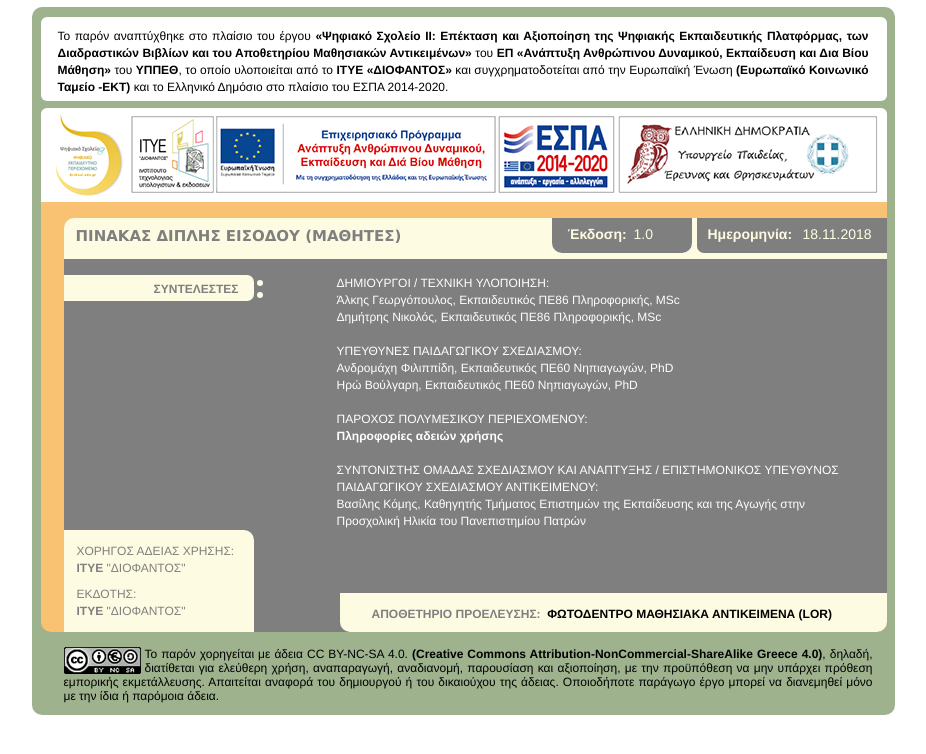
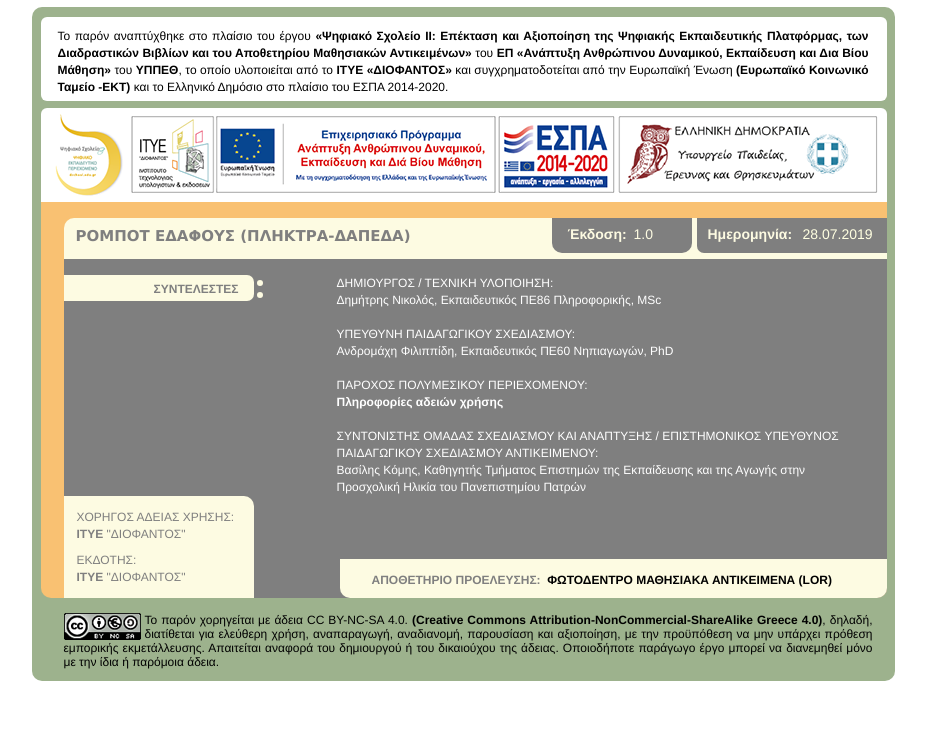
Before and after one commit to photodentro/eprobotmymat, a plain HTML site: page credits/index_DS_II.html in a window 1280 px wide. Shown: the whole page, without its empty margins (177-1103 px from the left). Drawn offline with Linux system fonts and the light colour scheme; a script that the page names is missing.

```diff
--- a/credits/index_DS_II.html
+++ b/credits/index_DS_II.html
@@ -38,7 +38,7 @@
     <div class="rounded-corners clearfix colelem" id="u240"><!-- column -->
      <div class="rounded-corners clearfix colelem" id="u566"><!-- group -->
       <div class="clearfix grpelem" id="u189-4"><!-- content -->
-       <p>ΠΙΝΑΚΑΣ ΔΙΠΛΗΣ ΕΙΣΟΔΟΥ (ΜΑΘΗΤΕΣ)</p>
+       <p>ΡΟΜΠΟΤ ΕΔΑΦΟΥΣ (ΠΛΗΚΤΡΑ-ΔΑΠΕΔΑ)</p>
       </div>
       <div class="rounded-corners clearfix grpelem" id="u607"><!-- group -->
        <div class="clearfix grpelem" id="u616-4"><!-- content -->
@@ -53,7 +53,7 @@
         <p>Ημερομηνία:</p>
        </div>
        <div class="clearfix grpelem" id="u604-4"><!-- content -->
-        <p>18.11.2018</p>
+        <p>28.07.2019</p>
        </div>
       </div>
      </div>
@@ -63,13 +63,11 @@
        <div class="position_content" id="u234_position_content">
         <div class="clearfix colelem" id="pu194-23"><!-- group -->
          <div class="clearfix grpelem" id="u194-23"><!-- content -->
-          <p id="u194-2">ΔΗΜΙΟΥΡΓΟΙ / ΤΕΧΝΙΚΗ ΥΛΟΠΟΙΗΣΗ:</p>
-          <p id="u194-5">Άλκης Γεωργόπουλος, Εκπαιδευτικός ΠΕ86 Πληροφορικής, MSc</p>
+          <p id="u194-2">ΔΗΜΙΟΥΡΓΟΣ / ΤΕΧΝΙΚΗ ΥΛΟΠΟΙΗΣΗ:</p>
           <p id="u194-5">Δημήτρης Νικολός, Εκπαιδευτικός ΠΕ86 Πληροφορικής, MSc</p>
           <p id="u194-9">&nbsp;</p>
-          <p id="u194-2">ΥΠΕΥΘΥΝΕΣ ΠΑΙΔΑΓΩΓΙΚΟΥ ΣΧΕΔΙΑΣΜΟΥ:</p>
+          <p id="u194-2">ΥΠΕΥΘΥΝΗ ΠΑΙΔΑΓΩΓΙΚΟΥ ΣΧΕΔΙΑΣΜΟΥ:</p>
           <p id="u194-5">Ανδρομάχη Φιλιππίδη, Εκπαιδευτικός ΠΕ60 Νηπιαγωγών, PhD</p>
-          <p id="u194-5">Ηρώ Βούλγαρη, Εκπαιδευτικός ΠΕ60 Νηπιαγωγών, PhD</p>
           <p id="u194-9">&nbsp;</p>
           <p id="u194-2">ΠΑΡΟΧΟΣ ΠΟΛΥΜΕΣΙΚΟΥ ΠΕΡΙΕΧΟΜΕΝΟΥ:</p>
           <p id="u194-14"><a href="../resource/license.txt"><span style="color: #ffffff !important; font-weight:bold;">Πληροφορίες αδειών χρήσης</span></a></p>
```
Also changed, not shown: index.html (+2 -2 lines), resource/license.txt, resource/school_mat.png (deleted).
